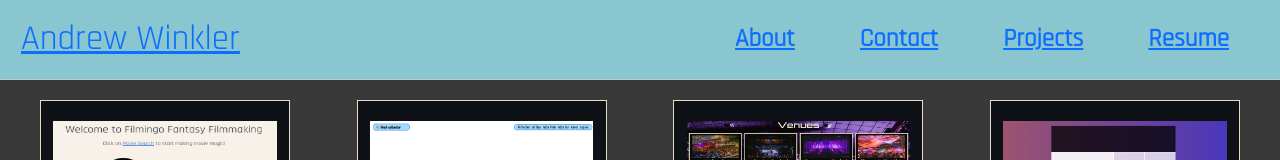
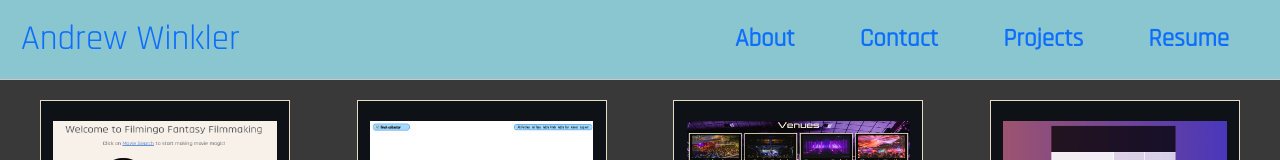
Before and after one commit to Metranohm/portfolio, a React (Create React App) app: page /projects in a window 1280 px wide. Shown: the top 160 px of the page. Built offline with nearby package versions, Linux system fonts and the light colour scheme.

Commit message:
style navbar

```diff
--- a/src/components/NavBar.module.css
+++ b/src/components/NavBar.module.css
@@ -12,6 +12,7 @@
   font-family: 'Rajdhani', sans-serif;
   font-size: 25px;
   text-decoration: none;
+  color: #545E75;
 }
 
 
@@ -19,6 +20,15 @@ a {
   color: #545E75;
   text-decoration: none;
   font-family: 'Rajdhani', sans-serif;
+  text-decoration: none !important;
+  -webkit-box-shadow: none !important;
+  box-shadow: none !important;
+}
+
+a:hover, a:visited, a:link, a:active {
+  text-decoration: none !important;
+  -webkit-box-shadow: none !important;
+  box-shadow: none !important;
 }
 
 
```
Also changed, not shown: src/components/NavBar.jsx (line endings or trailing spaces).
